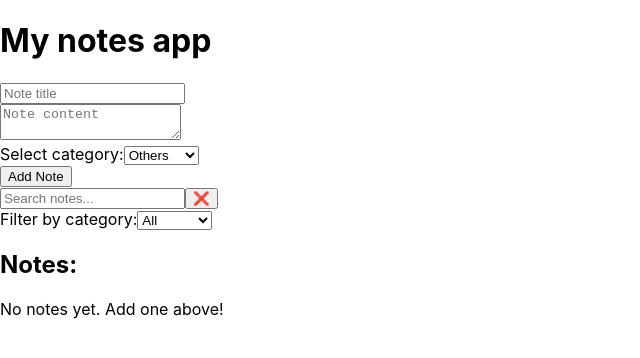
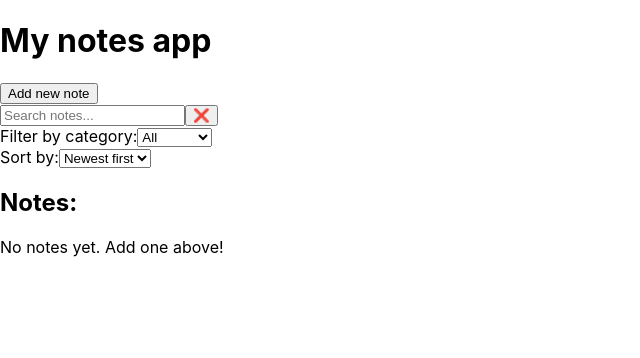
Before and after one commit to danevairena/Notes-app, a React (Create React App) app: page / in a window 1280 px wide. Shown: the top 358 px of the page, without its empty margins (0-640 px from the left). Built offline with nearby package versions, Linux system fonts and the light colour scheme.

Commit message:
addes sorting feature

```diff
--- a/package.json
+++ b/package.json
@@ -7,6 +7,7 @@
     "@testing-library/jest-dom": "^6.6.3",
     "@testing-library/react": "^16.3.0",
     "@testing-library/user-event": "^13.5.0",
+    "bootstrap": "^5.3.5",
     "react": "^19.1.0",
     "react-dom": "^19.1.0",
     "react-scripts": "5.0.1",
--- a/src/App.js
+++ b/src/App.js
@@ -22,8 +22,10 @@ function App() {
   // existing notes array using the spread operator ...notes
   const addNote = (note) => {
     //add unique id
-    const newNote = {...note, id:Date.now()};
+    const newNote = {...note, id: Date.now(), createdAt: Date.now()};
     setNotes([...notes, newNote]);
+    //hide form after adding
+    setShowForm(false);
   };
 
   //function to delete note
@@ -40,6 +42,13 @@ function App() {
 
   //filtering Notes by category
   const [categoryFilter, setCategoryFilter] = useState("All");
+
+  //sorting state - keeps track of how the user wants the notes sorted
+  const [sortOption, setSortOption] = useState("dateDesc");
+
+  //new state to toggle form visibility
+  const [showForm, setShowForm] = useState(false);
+
 
   //this function is called when the user submits the edited note
   //it loops through all existing notes and if a note’s title matches
@@ -64,23 +73,49 @@ function App() {
     note.content.toLocaleLowerCase().includes(searchQery.toLocaleLowerCase())
   );
 
+  //filtering notes based on their category
   const filteredByCategory =
   categoryFilter === "All"
   ? filteredNotes
-    : filteredNotes.filter(() => filteredNotes.category === categoryFilter);
+  : filteredNotes.filter(note => note.category === categoryFilter);
+
+  //sorting notes
+  const sortedNotes = [...filteredByCategory].sort((a,b) => {
+    if(sortOption === "titleAsc") {
+      //localeCompare is a string method in JavaScript that compares two strings
+      //according to the language rules of the current locale (i.e., language and region settings).
+      return a.title.localeCompare(b.title);
+    } else if(sortOption === "titleDesc") {
+      return b.title.localeCompare(a.title);
+    } else if(sortOption === "dateAsc") {
+      //a.id - b.id is commonly used in sorting numbers,
+      //especially when you want to sort objects based on a numeric property like id
+      return a.createdAt - b.createdAt;
+    } else if(sortOption === "dateDesc") {
+      return b.createdAt - a.createdAt;
+    }
+    return 0;
+  })
+
 
   //in NoteForm you are passing the necessary props
   //onAddNote(note) — crating new notes
   //onUpdateNote - for updating edited notes
   //noteToEdit - the note we’re editing (used to pre-fill the form inputs)
+  //show the form only when showForm is true
   return (
     <div>
       <h1>My notes app</h1>
+      <button onClick={() => setShowForm(!showForm)}>
+        {showForm ? "Close" : "Add new note"}
+      </button><br/>
+      {showForm && (
         <NoteForm
           onAddNote={addNote}
           onUpdateNote={updateNote}
           noteToEdit={editNote}
         />
+      )}
       <input
         type="text"
         placeholder="Search notes..."
@@ -103,7 +138,19 @@ function App() {
           <option value="Home">Home</option>
         </select>
       </label><br/>
-      <NoteList notes={filteredByCategory} onEditNote={setEditNote} onDeleteNote={deleteNote}/>
+      <label>Sort by:
+        <select
+          name="sortOption"
+          value={sortOption}
+          onChange={(e) => setSortOption(e.target.value)}
+        >
+          <option value="dateDesc">Newest first</option>
+          <option value="dateAsc">Oldest first</option>
+          <option value="titleAsc">Title A-Z</option>
+          <option value="titleDesc">Title Z-A</option>
+        </select>
+      </label><br/>
+      <NoteList notes={sortedNotes} onEditNote={setEditNote} onDeleteNote={deleteNote}/><br/>
     </div>
   );
 }
```
Also changed, not shown: 1 other file (tests, documents, lock files or other folders). Lines whose indentation alone changed are shown as unchanged.
